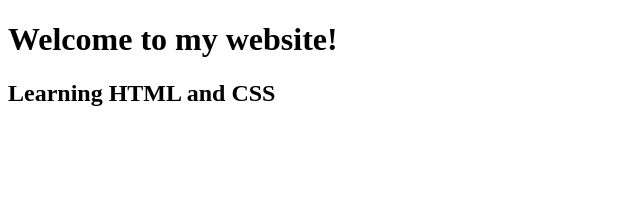
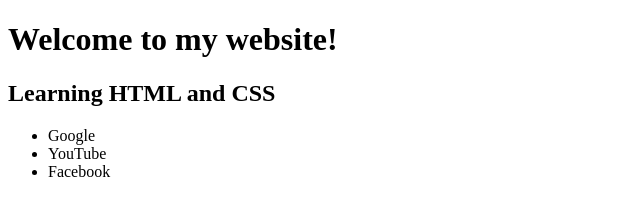
Before and after one commit to sharaseaman/sharaseaman.github.io, a plain HTML site: page index.html in a window 1280 px wide. Shown: the whole page, without its empty margins (0-640 px from the left). Drawn offline with Linux system fonts and the light colour scheme.

Commit message:
Update index.html

```diff
--- a/index.html
+++ b/index.html
@@ -7,6 +7,12 @@
     <h1>Welcome to my website!</h1>
     <h2>Learning HTML and CSS</h2>
 
+    <ul>
+      <li>Google</li>
+      <li>YouTube</li>
+      <li>Facebook</li>
+
+    </ul>
   </body>
 
 </html>
```
